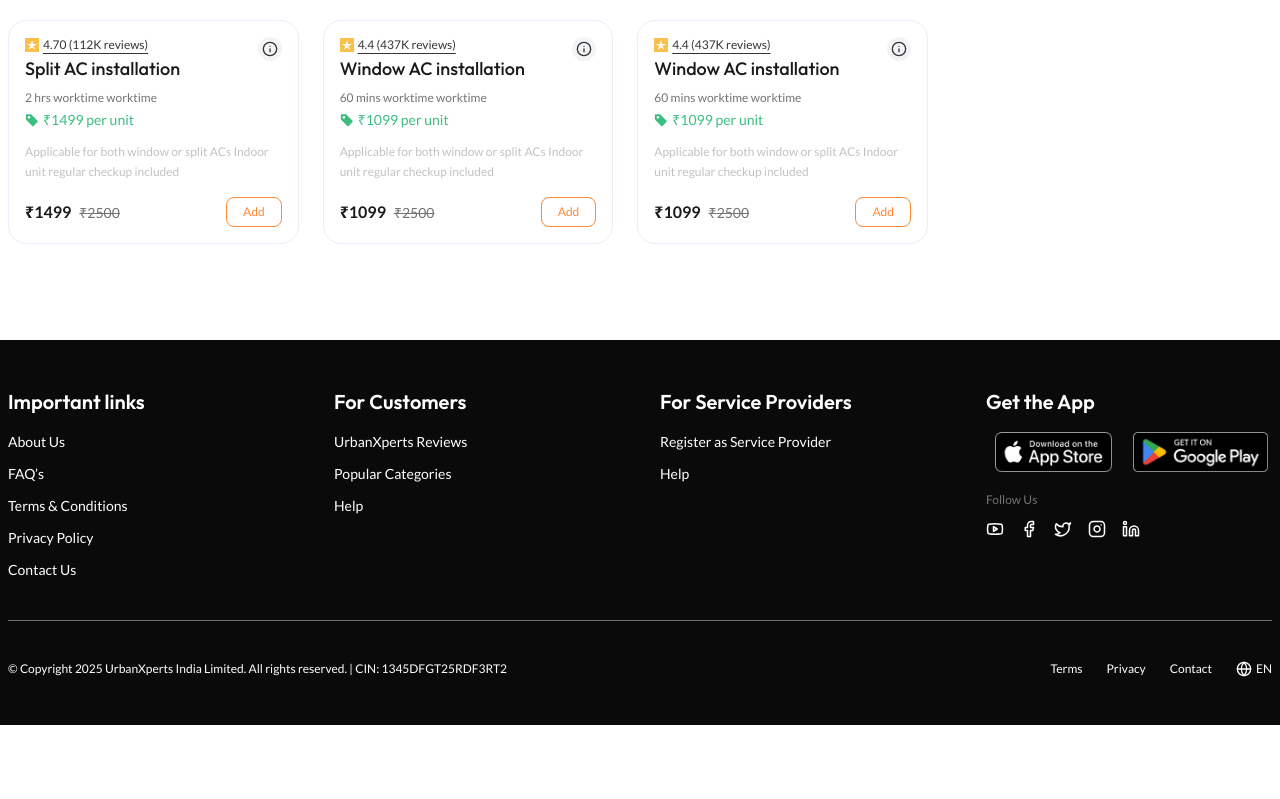
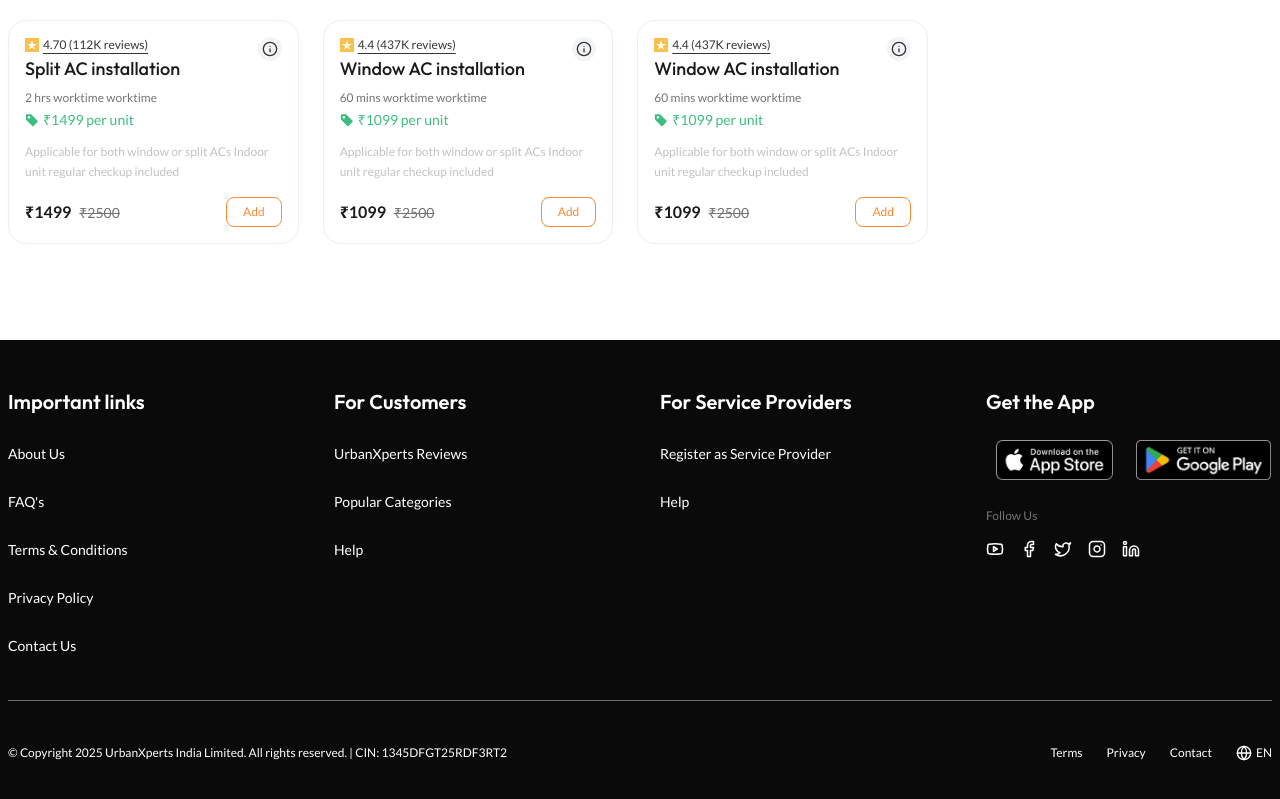
Before and after one commit to niteshvish-ngts/ux-customer-webapp, a Next.js app: page /service in a window 1280 px wide. Shown: the part 1705-2504 px from the top of the page. Before the commit the page ends 2430 px from the top, so only its background shows below. Built offline with nearby package versions, Linux system fonts and the light colour scheme; no server answers; a web font is replaced by a local one.

Commit message:
updated code

```diff
--- a/components/common/footer/page.tsx
+++ b/components/common/footer/page.tsx
@@ -14,7 +14,7 @@ import { FooterImage } from "@/components/shared/images/image";
 
 export default function Footer() {
   return (
-<footer className="bg-foreground text-background section-spacer overflow-x-hidden ">
+    <footer className="bg-foreground text-background section-spacer ">
       <div className="container py-12">
 
         {/* TOP GRID */}
@@ -22,65 +22,62 @@ export default function Footer() {
 
           {/* COLUMN 1 */}
           <div>
-            <h4 className="text-subheading mb-4">Important links</h4>
-            <ul className="space-y-3 text-body-sm  cursur-pointer">
-              <li><Link href="#">About Us</Link></li>
-              <li><Link href="#">FAQ’s</Link></li>
-              <li><Link href="#">Terms & Conditions</Link></li>
-              <li><Link href="#">Privacy Policy</Link></li>
-              <li><Link href="#">Contact Us</Link></li>
+            <h4 className="text-subheading mb-6">Important links</h4>
+            <ul className="flex flex-col gap-5 text-body-sm cursor-pointer">
+              <li className="leading-loose"><Link href="#">About Us</Link></li>
+              <li className="leading-loose"><Link href="#">FAQ's</Link></li>
+              <li className="leading-loose"><Link href="#">Terms & Conditions</Link></li>
+              <li className="leading-loose"><Link href="#">Privacy Policy</Link></li>
+              <li className="leading-loose"><Link href="#">Contact Us</Link></li>
             </ul>
           </div>
 
           {/* COLUMN 2 */}
           <div>
-            <h4 className="text-subheading mb-4">For Customers</h4>
-            <ul className="space-y-3 text-body-sm cursur-pointer text-[#475569];
-">
-              <li><Link href="#">UrbanXperts Reviews</Link></li>
-              <li><Link href="#">Popular Categories</Link></li>
-              <li><Link href="#">Help</Link></li>
+            <h4 className="text-subheading mb-6">For Customers</h4>
+            <ul className="flex flex-col gap-5 text-body-sm cursor-pointer">
+              <li className="leading-loose"><Link href="#">UrbanXperts Reviews</Link></li>
+              <li className="leading-loose"><Link href="#">Popular Categories</Link></li>
+              <li className="leading-loose"><Link href="#">Help</Link></li>
             </ul>
           </div>
 
           {/* COLUMN 3 */}
           <div>
-            <h4 className="text-subheading mb-4">For Service Providers</h4>
-            <ul className="space-y-3 text-body-sm">
-              <li><Link href="#">Register as Service Provider</Link></li>
-              <li><Link href="#">Help</Link></li>
+            <h4 className="text-subheading mb-6">For Service Providers</h4>
+            <ul className="flex flex-col gap-5 text-body-sm cursor-pointer">
+              <li className="leading-loose"><Link href="#">Register as Service Provider</Link></li>
+              <li className="leading-loose"><Link href="#">Help</Link></li>
             </ul>
           </div>
 
           {/* COLUMN 4 */}
-          <div >
-            <h4 className="text-subheading mb-4">Get the App</h4>
+          <div>
+            <h4 className="text-subheading mb-6">Get the App</h4>
 
-<div className="flex gap-3 mb-5 max-w-full overflow-hidden">
+            <div className="flex gap-3 mb-6 max-w-full">
               <Image
                 src={FooterImage.appStoreImg}
                 alt="App Store"
-    width={135}
-    height={40}
+                width={138}
+                height={45}
                 className="h-10 max-w-full object-contain"
               />
               <Image
                 src={FooterImage.playStoreImg}
                 alt="Google Play"
-    width={135}
-    height={40}
+                width={138}
+                height={45}
                 className="h-10 max-w-full object-contain"
               />
             </div>
 
-
-
-            <p className="text-caption mb-3 text-muted-foreground">
+            <p className="text-caption mb-3 text-muted-foreground leading-loose">
               Follow Us
             </p>
 
-            <div className="flex items-center gap-4 text-background cursur-pointer">
-              <Youtube  size={18} />
+            <div className="flex items-center gap-4 text-background cursor-pointer">
+              <Youtube size={18} />
               <Facebook size={18} />
               <Twitter size={18} />
               <Instagram size={18} />
@@ -93,7 +90,7 @@ export default function Footer() {
         <div className="my-10 h-px w-full bg-border opacity-40" />
 
         {/* BOTTOM BAR */}
-        <div className="flex flex-col md:flex-row items-center justify-between gap-4 text-caption ">
+        <div className="flex flex-col md:flex-row items-center justify-between gap-4 text-caption leading-loose">
           <p className="text-center md:text-left">
             © Copyright 2025 UrbanXperts India Limited. All rights reserved.
             | CIN: 1345DFGT25RDF3RT2
--- a/components/landing/hero-section/page.tsx
+++ b/components/landing/hero-section/page.tsx
@@ -159,24 +159,26 @@ export default function HeroSection() {
               </div>
             </div>
 
-            {/* RIGHT IMAGES -  */}
-            <div className="hidden lg:block w-[519px] h-[519px]">
+            {/* RIGHT IMAGES - corner decor aligned like first image (at panel corners, partly outside) */}
+            <div className="hidden lg:block w-[519px] h-[519px] overflow-visible">
               <div className="grid grid-cols-2 gap-5 h-full">
                 <div className="flex flex-col gap-4">
-      {/* First Card with Star */}
-      <div className="relative h-[319px] rounded-[20px] overflow-hidden">
-        <Image
-          src={HeroImage.heroImg5}
-          alt=""
-          width={40}
-          height={40}
-          className="absolute top-0 -left-4 z-10"
-        />
+                  {/* First Card – top-left corner decor */}
+                  <div className="relative h-[319px] rounded-[20px] overflow-visible">
+                    <div className="absolute inset-0 rounded-[20px] overflow-hidden">
                       <Image
                         src={HeroImage.heroImg2}
                         alt=""
                         fill
                         className="object-cover"
+                      />
+                    </div>
+                    <Image
+                      src={HeroImage.heroImg5}
+                      alt=""
+                      width={42}
+                      height={42}
+                      className="absolute -top-2 -left-2 z-10"
                     />
                   </div>
 
@@ -192,15 +194,9 @@ export default function HeroSection() {
                 </div>
 
                 <div className="flex flex-col gap-4">
-      {/* Third Card with Star */}
-      <div className="relative h-[180px] rounded-[20px] overflow-hidden">
-        <Image
-          src={HeroImage.heroImg6}
-          alt=""
-          width={40}
-          height={40}
-          className="absolute top-3 right-3 z-10"
-        />
+                  {/* Third Card – top-right corner decor */}
+                  <div className="relative h-[180px] rounded-[20px] overflow-visible">
+                    <div className="absolute inset-0 rounded-[20px] overflow-hidden">
                       <Image
                         src={HeroImage.heroImg3}
                         alt=""
@@ -208,21 +204,31 @@ export default function HeroSection() {
                         className="object-cover"
                       />
                     </div>
+                    <Image
+                      src={HeroImage.heroImg6}
+                      alt=""
+                      width={40}
+                      height={40}
+                      className="absolute -top-4 -right-7 z-10"
+                    />
+                  </div>
 
-      {/* Fourth Card with Circle */}
-      <div className="relative h-[319px] rounded-[20px] overflow-hidden">
+                  {/* Fourth Card – bottom-right corner decor */}
+                  <div className="relative h-[319px] rounded-[20px] overflow-visible">
+                    <div className="absolute inset-0 rounded-[20px] overflow-hidden">
+                      <Image
+                        src={HeroImage.heroImg1}
+                        alt=""
+                        fill
+                        className="object-cover"
+                      />
+                    </div>
                     <Image
                       src={HeroImage.heroImg7}
                       alt=""
                       width={40}
                       height={40}
-          className="absolute bottom-0 right-0 z-10"
-        />
-        <Image
-          src={HeroImage.heroImg1}
-          alt=""
-          fill
-          className="object-cover"
+                      className="absolute bottom-0 right-0 z-10 rounded-br-xl"
                     />
                   </div>
                 </div>
```
Lines whose indentation alone changed are shown as unchanged.
